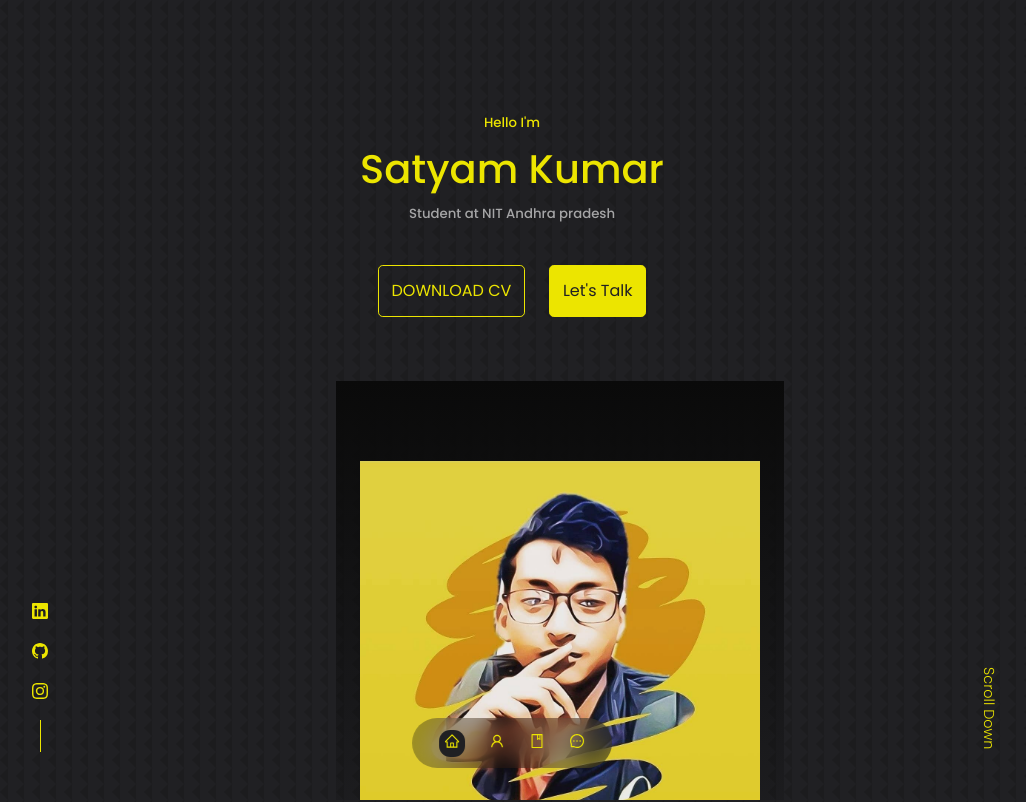
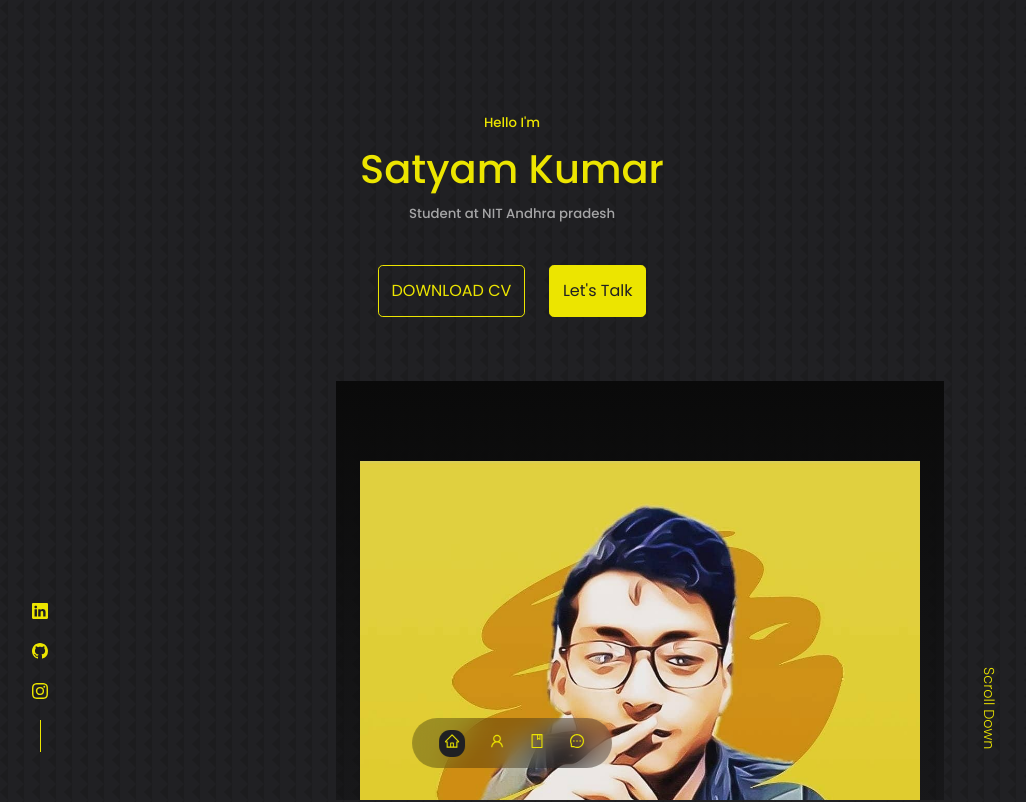
Before and after one commit to AirSatyam07/kmr_satym, a React (Create React App) app: page / in a window 1280 px wide. Shown: the top 802 px of the page, without its empty margins (128-1154 px from the left). Built offline with nearby package versions, Linux system fonts and the light colour scheme.

Commit message:
Update header.css

```diff
--- a/src/components/header/header.css
+++ b/src/components/header/header.css
@@ -36,8 +36,8 @@ header{
 
 .me{
     background: linear-gradient(rgb(10, 10, 10),transparent);
-    width: 28rem;
-    height:38 rem;
+    width: 38rem;
+    height:48 rem;
     position: absolute;
     left:calc(50% - 11rem);
     margin-top: 4rem;
```
